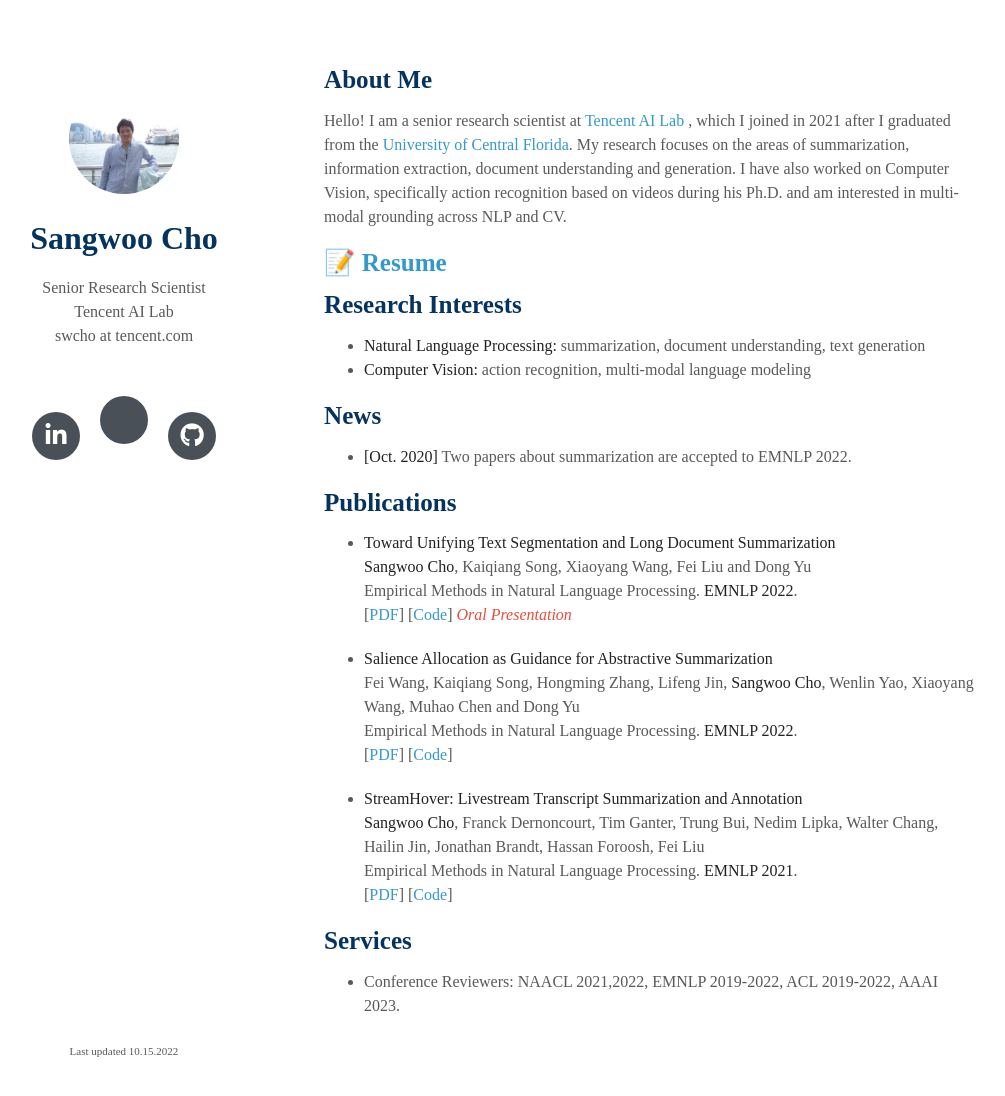
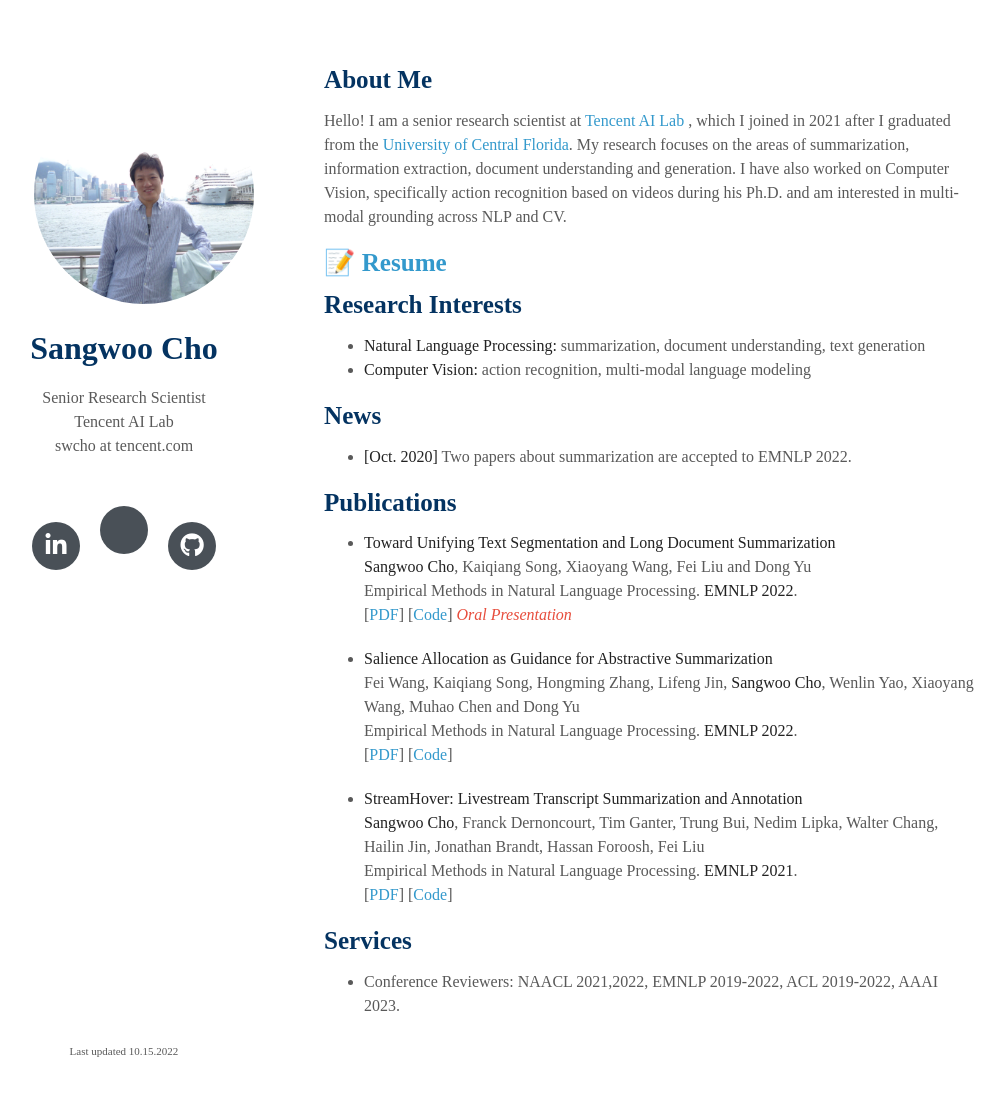
Before and after one commit to sangwoo3/sangwoo3.github.io, a Jekyll site: the page built from index.md, in a window 1280 px wide and 1112 px high. Shown: the top 1096 px of the window, without its empty margins (146-1151 px from the left). Built offline with Jekyll 4.4.1, drawn with Linux system fonts in a browser that asks for light colours; nearby versions of some CDN libraries; some web fonts are replaced; a style sheet for code colours, icons or effects is not loaded; our own code applies the rules of GitHub Pages for plain Markdown files.

Commit message:
new homepage

```diff
--- a/_sass/minimal-light.scss
+++ b/_sass/minimal-light.scss
@@ -92,7 +92,7 @@ papertitle {
 
       .image.avatar img {
         border-radius: 100%;
-        width: 50%;
+        width: 100%;
         padding:20px;
       }
 
@@ -362,7 +362,7 @@ footer {
 
    .image.avatar img {
         border-radius: 100%;
-        width: 250px;
+        width: 117px;
         padding:20px;
       }
   #head1o2 {
```
